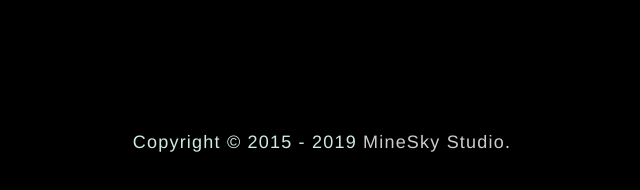
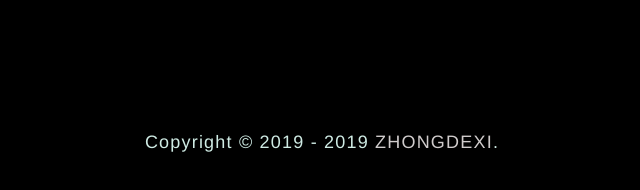
Before and after one commit to ZHONGXIAOXI/zhongxiaoxi.github.io, a plain HTML site: page index.htm in a window 1280 px wide. Shown: the part 622-812 px from the top of the page, 318-958 px from the left. Drawn offline with Linux system fonts and the light colour scheme; animation ran at ten frames a second.

Commit message:
Update index.htm

```diff
--- a/index.htm
+++ b/index.htm
@@ -5,7 +5,7 @@
 <meta name="description" content="一条有着远大理想的咸鱼">
 <meta name="keywords" content="zhongdexi.github.io,博客" />
 <meta name="author" content="上手九鬼酱">
-<link rel="shortcut icon" href="img/qq.jpg"/>
+<link rel="shortcut icon" href="img/bb.jpg"/>
 <link href="css/Location.css" type="text/css" rel="stylesheet">
 <title>上手九鬼酱的导航页面</title>
 </head>
@@ -29,6 +29,6 @@
 <source id="mp4_sp" src="http://source.upupoo.com/theme/2000150977/0_mark.mp4" type="video/mp4">
 </video>
 </div>
-<span id="jb" class="copyright">Copyright &copy; 2015 - 2019 <a href="">MineSky Studio</a>.</span>
+<span id="jb" class="copyright">Copyright &copy; 2019 - 2019 <a href="">ZHONGDEXI</a>.</span>
 <script src="js/Seffects.js" type="text/javascript"></script>
 </body><div></div></html>
```
